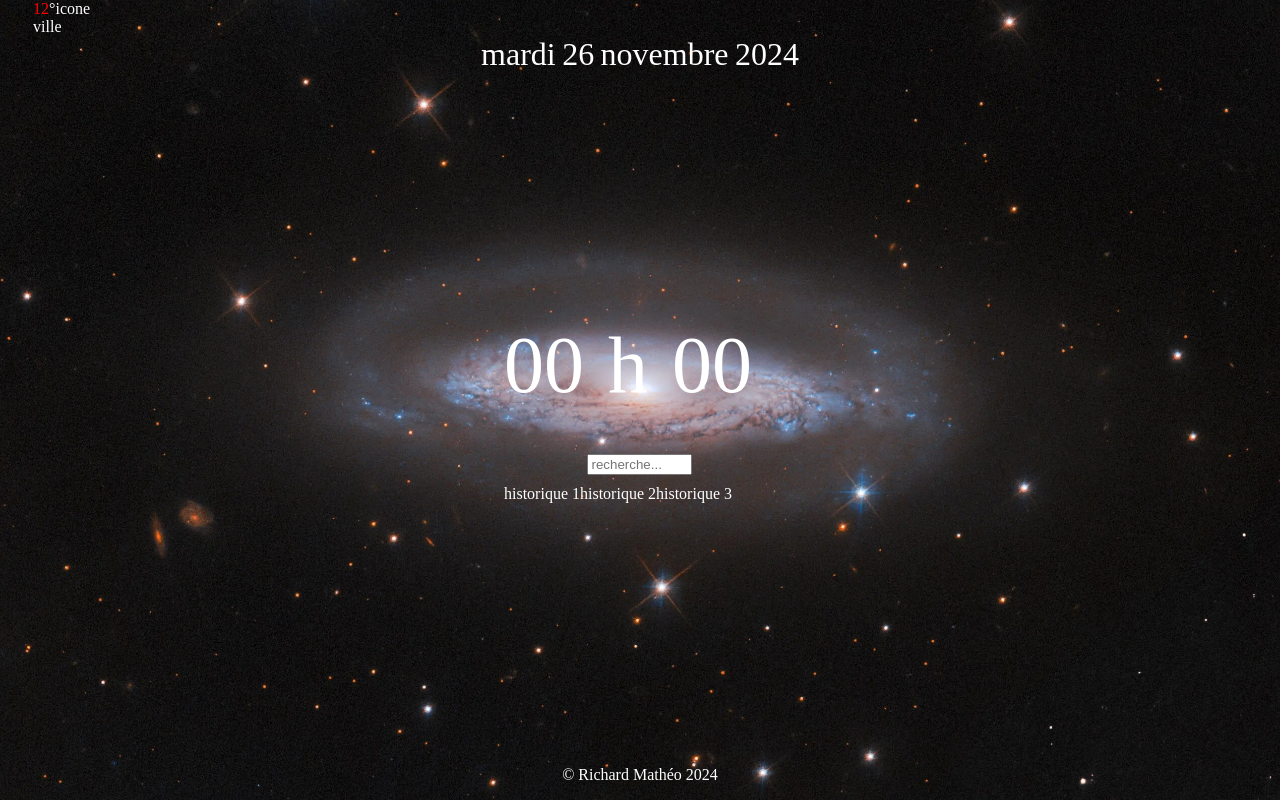
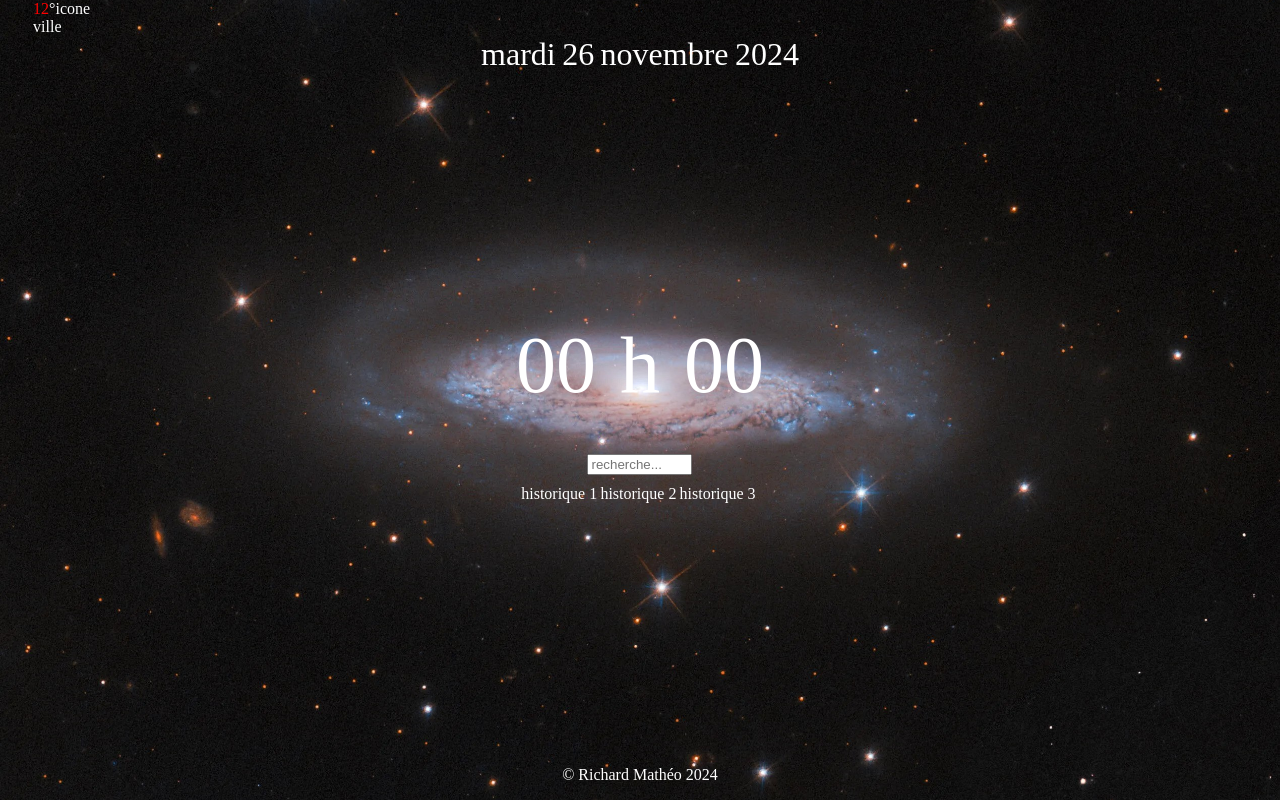
Before and after one commit to Matheotique/momentum, a plain HTML site: page index.html in a window 1280 px wide. Drawn offline with Linux system fonts and the light colour scheme.

Commit message:
fix espace historic

```diff
--- a/style/style.css
+++ b/style/style.css
@@ -44,7 +44,7 @@ body {
  flex-direction: row;
  justify-content: center;
 }
-.hour :nth-child(-n+3)  {
+.hour :nth-child(-n+2)  {
   margin-right: .3em;
 }
 .hour div {font-size: 5em;}
@@ -56,8 +56,9 @@ body {
 .search {font-size: 4em;}
 .historic {
   display: flex;
+  justify-content: center;
+}
+.historic :nth-child(-n+3) {
+  margin-right: .2em;
 }
 .historic div {font-size: 1em;}
-.historic:nth-child(-n+3) {
-  margin-right: .2em;
-}
```
